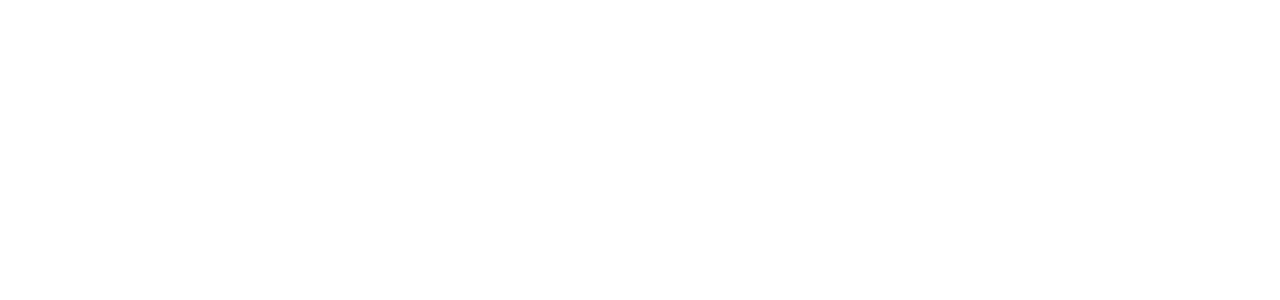
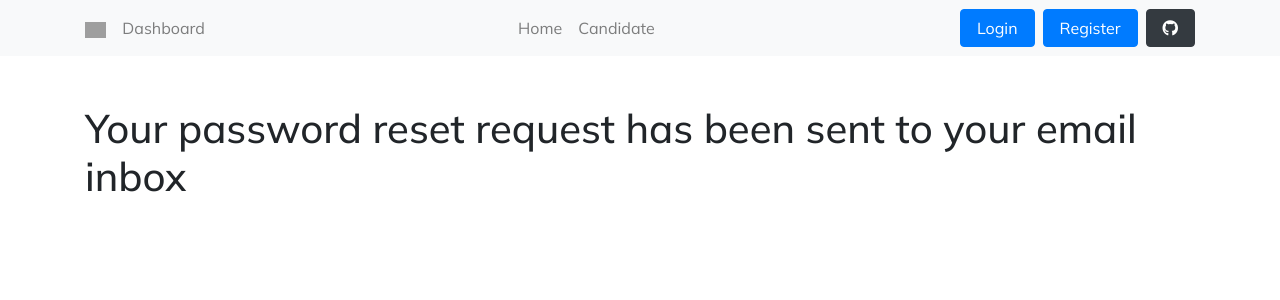
Before and after one commit to hwandev12/magestic_center, a Django app: page /password-reset-done/ in a window 1280 px wide. Before the commit the part shown is empty. Shown: the top 300 px of the page. Run offline with Django 4.2, Linux system fonts and the light colour scheme; some libraries are stand-ins or nearby versions; grey boxes are pictures that could not be loaded.

Commit message:
password reset done template

```diff
--- a/templates/registration/login.html
+++ b/templates/registration/login.html
@@ -36,7 +36,7 @@
           placeholder="Password"
         />
       </div>
-      <a class="text-decoration-none" href="#">Forget your password</a>
+      <a class="text-decoration-none" href="{% url 'password_reset_view' %}">Forget your password</a>
     </div>
     <br />
     <div class="control-group">
--- a/templates/registration/password_reset_done.html
+++ b/templates/registration/password_reset_done.html
@@ -0,0 +1,8 @@
+{% extends 'layouts/base.html' %}
+{% load crispy_forms_tags %}
+{% block content %}
+<title>{% block title %}password reset page{% endblock title %}</title>
+<div class="center-block form-div" id="login">
+    <h1 class="mt-5">Your password reset request has been sent to your email inbox</h1>
+</div>
+{% endblock content %}
```
Also changed, not shown: db.sqlite3.
